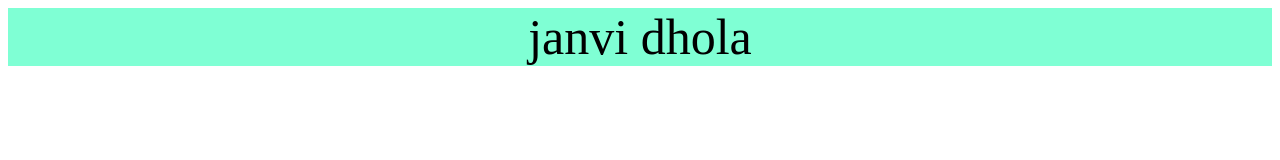
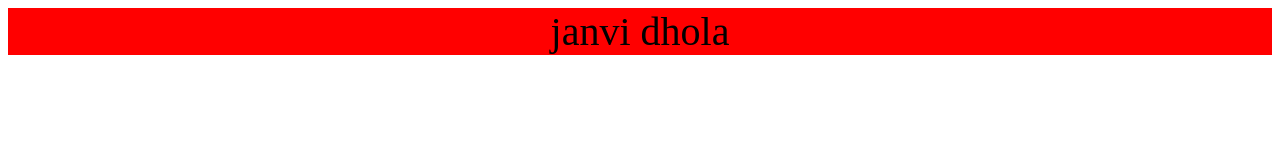
Before and after one commit to Janvidhola/demo, a plain HTML site: page index.html in a window 1280 px wide. Drawn offline with Linux system fonts and the light colour scheme.

Commit message:
test msg

```diff
--- a/style.css
+++ b/style.css
@@ -1,5 +1,5 @@
 .h1{
-    font-size: 50px;
-    background-color: aquamarine;
+    font-size: 40px;
+    background-color: red;
     text-align: center;
 }
```
